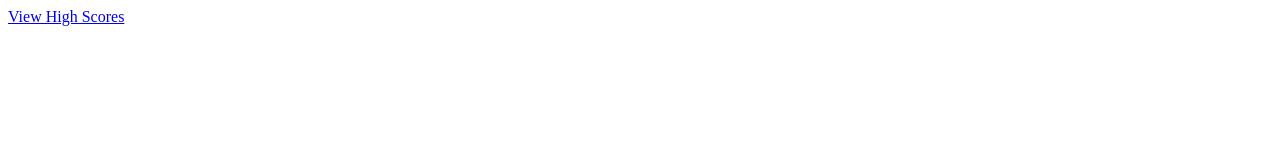
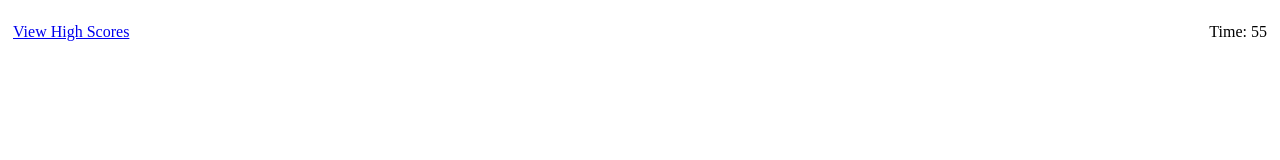
Before and after one commit to HumbleKind/code-quiz, a plain HTML site: page index.html in a window 1280 px wide. Drawn offline with Linux system fonts and the light colour scheme.

Commit message:
added countdown timer

```diff
--- a/index.html
+++ b/index.html
@@ -39,14 +39,15 @@
     </header>
 
     <body>
-        <!-- header to contain link to scores file and countdown timer-->
+        <!-- 'header' to contain link to scores file and countdown timer -->
         <header>
             <a href="scores.html">View High Scores</a>
+            <div id="timer"></div>
         </header>
 
-        <!-- main to contain intro, questions, and result -->
+        <!-- 'main' to contain intro, questions, and result -->
         <main></main>
 
-        <script src="script.js"></script>
+        <script src="./script.js"></script>
     </body>
 </html>
--- a/script.js
+++ b/script.js
@@ -0,0 +1,17 @@
+var timerEl = document.querySelector("#timer");
+var secondsLeft = 60;
+
+function setTime() {
+    var timerInterval = setInterval(function() {
+        secondsLeft--;
+        timerEl.textContent = "Time: " + secondsLeft;
+
+        if(secondsLeft === 0) {
+            clearInterval(timerInterval);
+            alert("Time's up!");
+        }
+
+    }, 1000);
+}
+
+setTime();
--- a/style.css
+++ b/style.css
@@ -0,0 +1,11 @@
+header {
+    padding: 5px;
+}
+
+a {
+    float: left;
+}
+
+#timer {
+    text-align: right;
+}
```
Also changed, not shown: scores.html (+1 -1 lines).
